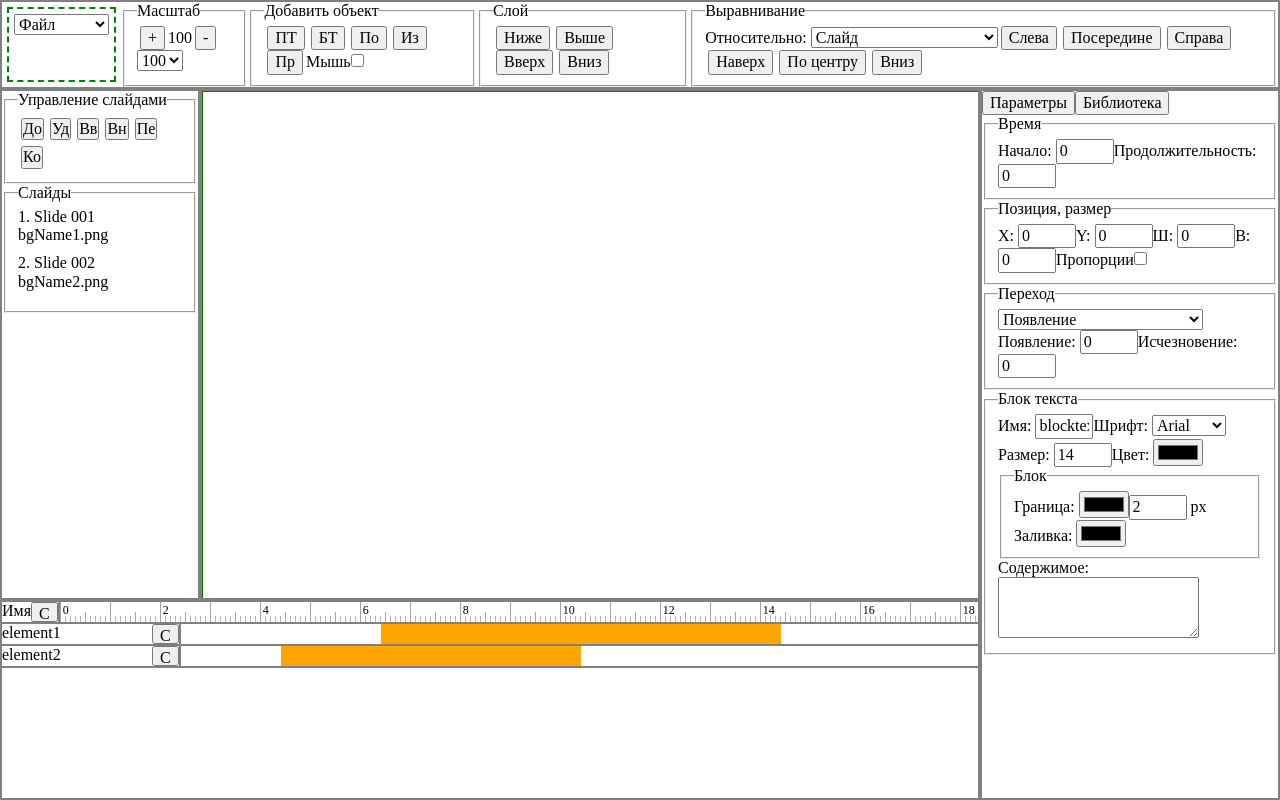
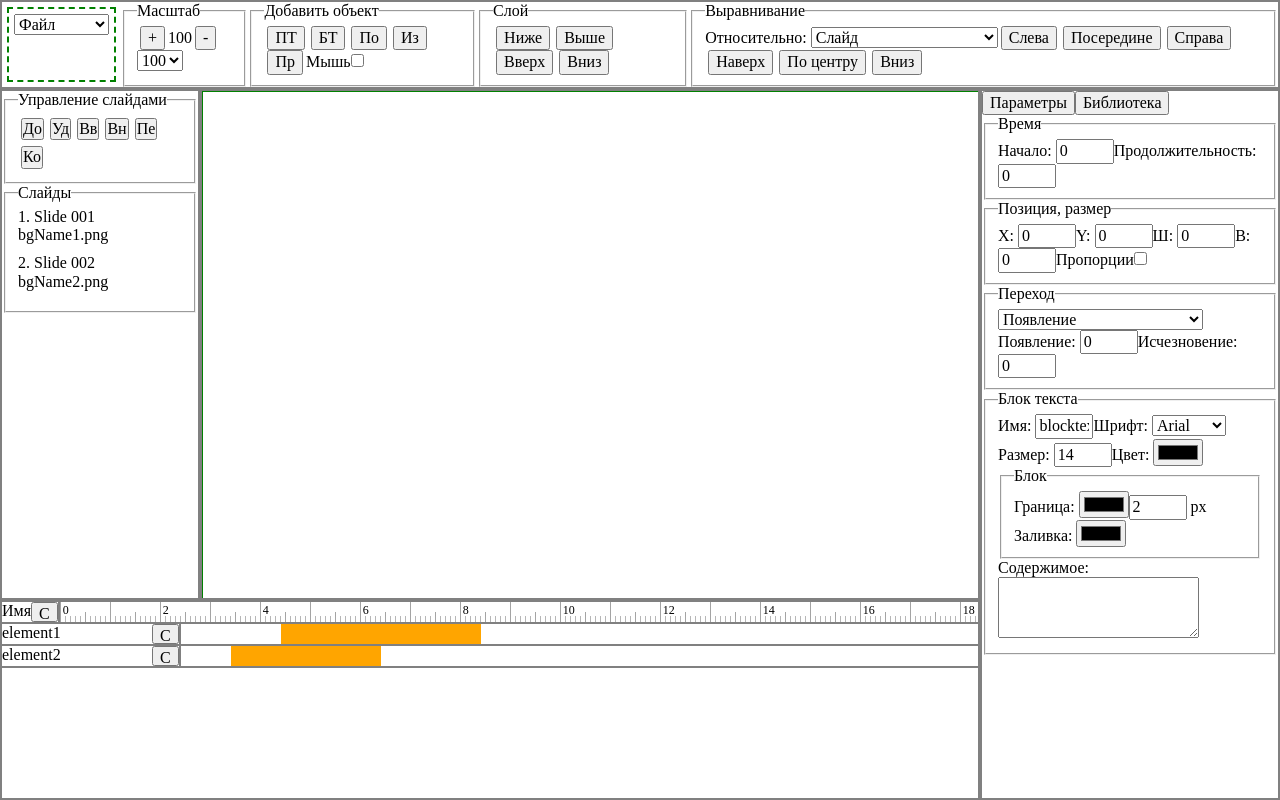
Before and after one commit to kvazimode/capticlone-desktop, a React app: page / in a window 1280 px wide. Built offline with nearby package versions, Linux system fonts and the light colour scheme.

Commit message:
correct time block

```diff
--- a/src/app/panels/timeline/timeline-element/timeline-element.jsx
+++ b/src/app/panels/timeline/timeline-element/timeline-element.jsx
@@ -7,8 +7,8 @@ export default function TimelineElement(props) {
 
         <div className="element-time">
             <div className="time-block" style={{
-                marginLeft: props.start / 10,
-                width: props.duration / 10
+                marginLeft: props.start / 20,
+                width: props.duration / 20
             }}></div>
         </div>
     </div>
```
